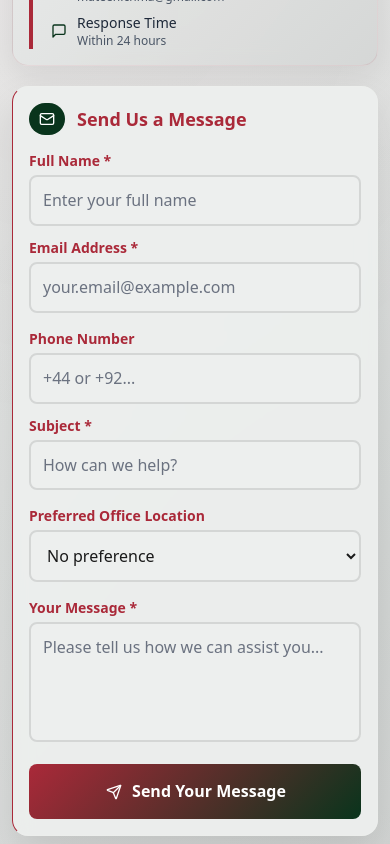
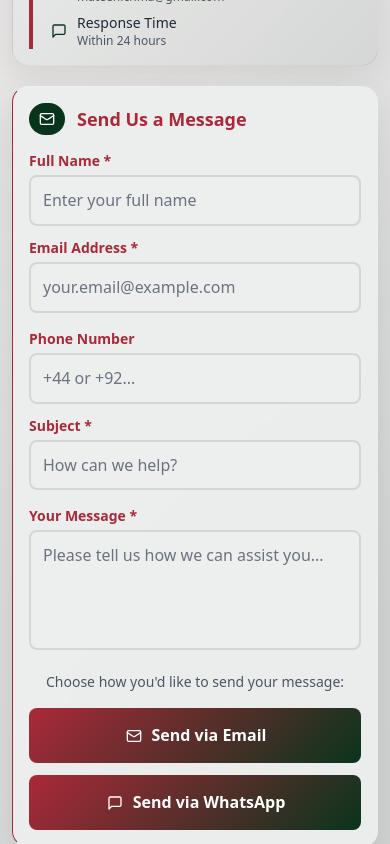
Before and after one commit to Majid-1273/mateen, a React (Vite) app: page /contact in a window 390 px wide. Shown: the part 1156-2000 px from the top of the page. Built offline with nearby package versions, Linux system fonts and the light colour scheme.

Commit message:
form data routed to email & whatsapp

```diff
--- a/src/components/collections/Collection.jsx
+++ b/src/components/collections/Collection.jsx
@@ -6,32 +6,32 @@ const brands = {
   "Fashion & Apparel": {
     men: [
       { name: "Gul Ahmed", logo: "👔", website: "https://www.gulahmedshop.com/mens-clothes", specialty: "Premium Pakistani Fashion" },
-      { name: "Bonanza Satrangi", logo: "👨", website: "https://bonanzasatrangi.com/collections/men", specialty: "Contemporary Fashion" },
-      { name: "Alkaram Studio", logo: "🎽", website: "https://www.alkaramstudio.com/collections/man", specialty: "Traditional Wear" }
+      { name: "Bonanza Satrangi", logo: "🎩", website: "https://bonanzasatrangi.com/collections/men", specialty: "Contemporary Fashion" },
+      { name: "Alkaram Studio", logo: "🧥", website: "https://www.alkaramstudio.com/collections/man", specialty: "Traditional Wear" }
     ],
     women: [
-      { name: "Gul Ahmed", logo: "🌸", website: "https://www.gulahmedshop.com/women", specialty: "Premium Pakistani Fashion" },
-      { name: "Alkaram Studio", logo: "👚", website: "https://www.alkaramstudio.com/", specialty: "Traditional Wear" },
-      { name: "Nishat Linen", logo: "🌺", website: "https://nishatlinen.com/collections/women", specialty: "Linen Collection" }
+      { name: "Gul Ahmed", logo: "👗", website: "https://www.gulahmedshop.com/women", specialty: "Premium Pakistani Fashion" },
+      { name: "Alkaram Studio", logo: "👘", website: "https://www.alkaramstudio.com/", specialty: "Traditional Wear" },
+      { name: "Nishat Linen", logo: "👚", website: "https://nishatlinen.com/collections/women", specialty: "Linen Collection" }
     ],
     children: [
-      { name: "Gul Ahmed Kids", logo: "🧸", website: "https://www.gulahmedshop.com/kids", specialty: "Kids Fashion" }
+      { name: "Gul Ahmed Kids", logo: "👕", website: "https://www.gulahmedshop.com/kids", specialty: "Kids Fashion" }
     ]
   },
   "Footwear": {
     men: [
       { name: "Servis", logo: "👞", website: "https://servis.pk/collections/men-shoes-sale", specialty: "Quality Footwear" },
-      { name: "Bata", logo: "🥿", website: "https://www.bata.com.pk/collections/men-collection", specialty: "Comfortable Shoes" },
+      { name: "Bata", logo: "🥾", website: "https://www.bata.com.pk/collections/men-collection", specialty: "Comfortable Shoes" },
       { name: "Hush Puppies", logo: "👟", website: "https://www.hushpuppies.com.pk/collections/men-collections-all", specialty: "Casual Footwear" }
     ],
     women: [
       { name: "Servis", logo: "👠", website: "https://servis.pk/collections/women", specialty: "Quality Footwear" },
       { name: "Bata", logo: "👡", website: "https://www.bata.com.pk/collections/women-collection", specialty: "Comfortable Shoes" },
-      { name: "Hush Puppies", logo: "🩰", website: "https://www.hushpuppies.com.pk/collections/women-all", specialty: "Fashion Footwear" }
+      { name: "Hush Puppies", logo: "🥿", website: "https://www.hushpuppies.com.pk/collections/women-all", specialty: "Fashion Footwear" }
     ],
     children: [
       { name: "Bata Kids", logo: "👟", website: "https://www.bata.com.pk/collections/kids-new-1", specialty: "Kids Shoes" },
-      { name: "Servis Kids", logo: "👶", website: "https://servis.pk/collections/kids-1", specialty: "Quality Kids Footwear" }
+      { name: "Servis Kids", logo: "👟", website: "https://servis.pk/collections/kids-1", specialty: "Quality Kids Footwear" }
     ]
   },
   "Accessories": {
@@ -144,8 +144,10 @@ const Collection = () => {
               className="group bg-white rounded-xl sm:rounded-2xl p-6 sm:p-8 md:p-10 shadow-lg hover:shadow-2xl transform hover:-translate-y-2 transition-all duration-500 cursor-pointer border-2 border-transparent hover:border-[#aa2939]/20 hover:bg-gradient-to-br hover:from-white hover:to-[#edefee]/50 w-full sm:w-60 md:w-64 lg:w-72 xl:w-80 flex-shrink-0"
             >
               <div className="text-center">
-                <div className="text-5xl sm:text-6xl md:text-7xl lg:text-8xl mb-4 sm:mb-5 md:mb-6 group-hover:scale-110 transition-transform duration-300">
-                  {brand.logo}
+                <div className="w-20 h-20 sm:w-24 sm:h-24 md:w-28 md:h-28 lg:w-32 lg:h-32 mx-auto mb-4 sm:mb-5 md:mb-6 border border-black rounded-full flex items-center justify-center group-hover:scale-110 transition-transform duration-300 shadow-lg bg-white">
+                  <span className="text-[#aa2939] font-bold text-2xl sm:text-3xl md:text-4xl lg:text-5xl">
+                    {brand.logo}
+                  </span>
                 </div>
                 <h3 className="text-lg sm:text-xl md:text-2xl lg:text-3xl font-bold text-gray-800 mb-4 sm:mb-5 md:mb-6 group-hover:text-[#09341c] transition-colors duration-300 leading-tight">
                   {brand.name}
--- a/src/components/contact/ContactForm.jsx
+++ b/src/components/contact/ContactForm.jsx
@@ -7,8 +7,7 @@ export default function ContactForm() {
     email: "",
     phone: "",
     subject: "",
-    message: "",
-    preferredLocation: "any"
+    message: ""
   });
   const [isSubmitting, setIsSubmitting] = useState(false);
   const [formSubmitted, setFormSubmitted] = useState(false);
@@ -32,6 +31,68 @@ export default function ContactForm() {
     setFormData(prev => ({ ...prev, [name]: value }));
   };
 
+  const formatEmailBody = () => {
+    return `${formData.message}
+
+---
+Name: ${formData.name}
+Email: ${formData.email}
+Phone: ${formData.phone || 'Not provided'}`;
+  };
+
+  const formatWhatsAppMessage = () => {
+    return `*Contact Information*
+• *Name:* ${formData.name}
+• *Email:* ${formData.email}
+• *Phone:* ${formData.phone || 'Not provided'}
+
+*Subject:* ${formData.subject}
+
+*Message:*
+${formData.message}
+
+*Email:* ${formData.email}
+*Phone:* ${formData.phone || 'Not provided'}`;
+  };
+
+  const handleEmailSubmit = (e) => {
+    e.preventDefault();
+    if (!formData.name || !formData.email || !formData.subject || !formData.message) {
+      alert("Please fill in all required fields");
+      return;
+    }
+
+    const emailBody = formatEmailBody();
+    const mailtoLink = `mailto:mateen.chma@gmail.com?subject=${encodeURIComponent(formData.subject)}&body=${encodeURIComponent(emailBody)}`;
+
+    window.open(mailtoLink, '_blank');
+
+    // Show success message
+    setFormSubmitted(true);
+    setTimeout(() => {
+      setFormSubmitted(false);
+    }, 5000);
+  };
+
+  const handleWhatsAppSubmit = (e) => {
+    e.preventDefault();
+    if (!formData.name || !formData.email || !formData.subject || !formData.message) {
+      alert("Please fill in all required fields");
+      return;
+    }
+
+    const whatsappMessage = formatWhatsAppMessage();
+    const whatsappLink = `https://wa.me/923214660662?text=${encodeURIComponent(whatsappMessage)}`;
+
+    window.open(whatsappLink, '_blank');
+
+    // Show success message
+    setFormSubmitted(true);
+    setTimeout(() => {
+      setFormSubmitted(false);
+    }, 5000);
+  };
+
   const handleSubmit = (e) => {
     e.preventDefault();
     setIsSubmitting(true);
@@ -44,8 +105,7 @@ export default function ContactForm() {
         email: "",
         phone: "",
         subject: "",
-        message: "",
-        preferredLocation: "any"
+        message: ""
       });
 
       setTimeout(() => {
@@ -216,7 +276,7 @@ export default function ContactForm() {
                       <div className="border-l-4 p-3 sm:p-4 mb-4 sm:mb-6 rounded-r-lg" style={{ borderLeftColor: '#09341c', backgroundColor: '#f0f8f0' }}>
                         <p style={{ color: '#09341c' }} className="font-semibold flex items-center text-sm sm:text-base">
                           <MessageSquare className="h-4 w-4 sm:h-5 w-5 mr-2 flex-shrink-0" />
-                          Thank you for your message! Our team will get back to you soon.
+                          Message prepared! Your email client or WhatsApp should open with the form data.
                         </p>
                       </div>
                     )}
@@ -285,22 +345,7 @@ export default function ContactForm() {
                         </div>
                       </div>
 
-                      {/* Location Preference */}
-                      <div>
-                        <label className="block font-semibold mb-1 sm:mb-2 text-sm sm:text-base" style={{ color: '#aa2939' }}>
-                          Preferred Office Location
-                        </label>
-                        <select
-                          name="preferredLocation"
-                          value={formData.preferredLocation}
-                          onChange={handleChange}
-                          className="input-field w-full px-3 sm:px-4 py-2 sm:py-3 rounded-lg text-sm sm:text-base"
-                        >
-                          <option value="any">No preference</option>
-                          <option value="london">🇬🇧 London Office</option>
-                          <option value="lahore">🇵🇰 Lahore Workshop</option>
-                        </select>
-                      </div>
+
 
                       {/* Message */}
                       <div>
@@ -318,25 +363,28 @@ export default function ContactForm() {
                         ></textarea>
                       </div>
 
-                      {/* Submit Button */}
-                      <button
-                        type="submit"
-                        disabled={isSubmitting}
-                        onClick={handleSubmit}
-                        className="btn-primary w-full px-4 sm:px-6 py-3 sm:py-4 text-white font-bold rounded-lg flex items-center justify-center text-sm sm:text-base"
-                      >
-                        {isSubmitting ? (
-                          <>
-                            <Loader2 className="animate-spin mr-2 sm:mr-3 h-4 w-4 sm:h-5 w-5" />
-                            Sending Message...
-                          </>
-                        ) : (
-                          <>
-                            <Send className="mr-2 sm:mr-3 h-4 w-4 sm:h-5 w-5" />
-                            Send Your Message
-                          </>
-                        )}
-                      </button>
+                      {/* Submit Buttons */}
+                      <div className="text-center mb-4">
+                        <p className="text-sm text-gray-600 mb-2">Choose how you'd like to send your message:</p>
+                      </div>
+                      <div className="grid grid-cols-1 sm:grid-cols-2 gap-3 sm:gap-4">
+                        <button
+                          type="button"
+                          onClick={handleEmailSubmit}
+                          className="btn-primary w-full px-4 sm:px-6 py-3 sm:py-4 text-white font-bold rounded-lg flex items-center justify-center text-sm sm:text-base"
+                        >
+                          <Mail className="mr-2 sm:mr-3 h-4 w-4 sm:h-5 w-5" />
+                          Send via Email
+                        </button>
+                        <button
+                          type="button"
+                          onClick={handleWhatsAppSubmit}
+                          className="btn-primary w-full px-4 sm:px-6 py-3 sm:py-4 text-white font-bold rounded-lg flex items-center justify-center text-sm sm:text-base"
+                        >
+                          <MessageSquare className="mr-2 sm:mr-3 h-4 w-4 sm:h-5 w-5" />
+                          Send via WhatsApp
+                        </button>
+                      </div>
                     </div>
                   </div>
                 </div>
```
